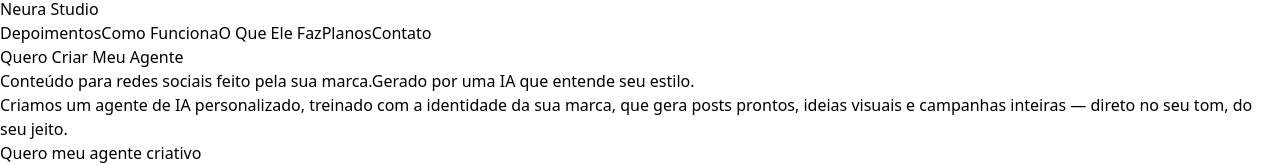
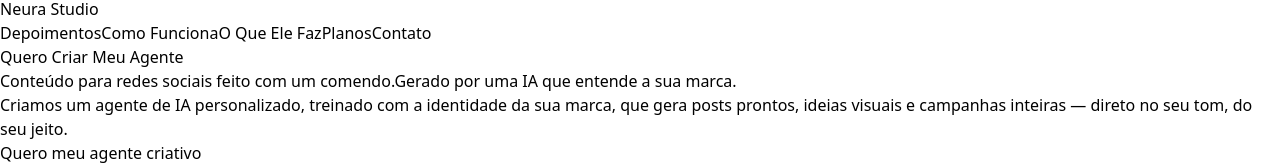
Before and after one commit to phcotirm/neura-studio-site-v6, a React (Vite) app: page / in a window 1280 px wide. Shown: the part 303-468 px from the top of the page. Built offline with nearby package versions, Linux system fonts and the light colour scheme.

Commit message:
Update HomePage.jsx

```diff
--- a/src/HomePage.jsx
+++ b/src/HomePage.jsx
@@ -26,8 +26,8 @@
       <main className="pt-4 sm:pt-24 px-4 scroll-smooth">
         <section className="text-center py-20 bg-gradient-to-br from-gray-900 to-gray-800 text-white">
           <h1 className="text-3xl sm:text-4xl font-bold mb-4 max-w-2xl mx-auto leading-snug">
-            <span className="block">Conteúdo para redes sociais feito pela sua marca.</span>
-            <span className="block">Gerado por uma IA que entende seu estilo.</span>
+            <span className="block">Conteúdo para redes sociais feito com um comendo.</span>
+            <span className="block">Gerado por uma IA que entende a sua marca.</span>
           </h1>
           <p className="text-base sm:text-lg max-w-xl mx-auto mb-6">
             Criamos um agente de IA personalizado, treinado com a identidade da sua marca,
```
